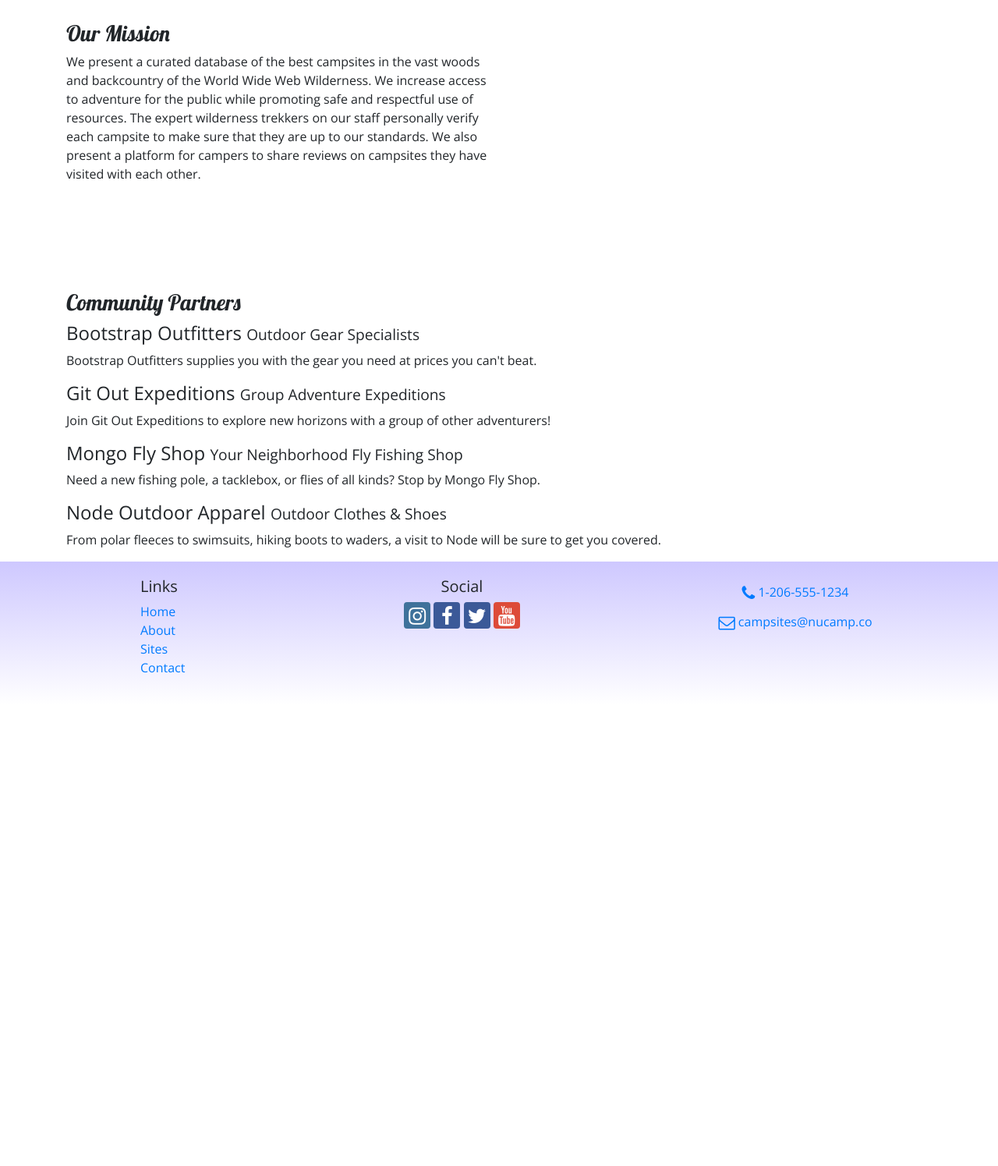
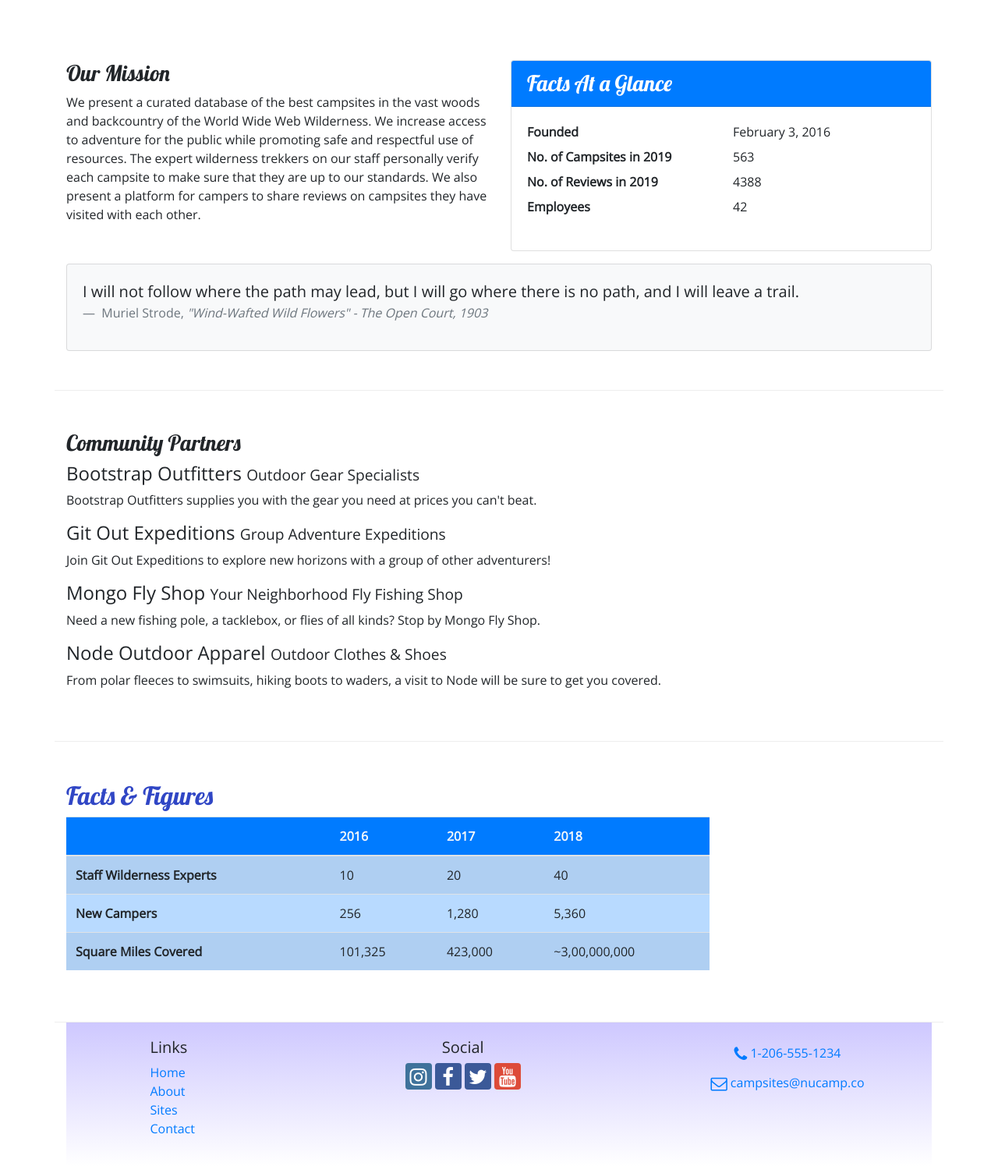
Before and after one commit to aaron-lunsford/nucampsite-folder, a website: page aboutus.html in a window 1280 px wide. Shown: the part 400-1895 px from the top of the page at 78% size. Before the commit the page ends 1304 px from the top, so only its background shows below. Drawn offline with nearby package versions, Linux system fonts and the light colour scheme.

Commit message:
Images and Media

```diff
--- a/aboutus.html
+++ b/aboutus.html
@@ -23,6 +23,9 @@
     <header class="jumbotron jumbotron-fluid">
         <div class="container">
             <div class="row">
+                <div class="col-4 col-sm-3 col-md-2 align-self-center">
+                    <a href="index.html"><img src="img/logo.png" class="img-fluid" /> </a>
+                </div>
                 <div class="col">
                     <h1>NuCamp</h1>
                     <h2>a better way to camp</h2>
@@ -33,6 +36,7 @@
 
     <nav class="navbar navbar-expand-sm navbar-dark sticky-top">
             <div class="container">
+                <a class="navbar-brand" href="index.html"> <img src="img/logo.png" height="30" width="30"/> </a>
                 <div class="collapse navbar-collapse" id="nucampNavbar">
                 <ul class="navbar-nav">
                     <li class="nav-item"><a class="nav-link" href="index.html"><i class="fa fa-home fa-lg"></i> Home </a></li>
@@ -43,8 +47,8 @@
                 </div>
             </div>
             <button class="navbar-toggler" type="button" data-toggle="collapse" data-target="#nucampNavbar">
-                    <span class="navbar-toggler-icon"></span>
-                </button>
+                <span class="navbar-toggler-icon"></span>
+            </button>
         </nav>
 
     <div class="container">
@@ -60,18 +64,44 @@
         </div>
     </div> <br><br><br>
 
-        <div class="container">
-            <div class="row">
-                <div class="col-12 col-sm-6">
+    <div class="container">
+        <div class="row row-content">
+            <div class="col-sm-6">
                 <h3>Our Mission</h3>
-                <p>We present a curated database of the best campsites in the vast woods and backcountry of the World Wide Web Wilderness. We increase access to adventure for the public while promoting safe and respectful use of resources. The expert wilderness trekkers on our staff personally verify each campsite to make sure that they are up to our standards. We also present a platform for campers to share reviews on campsites they have visited with each other.</p>
+                <p>We present a curated database of the best campsites in the vast woods and backcountry of the World Wide Web Wilderness. We increase access to adventure for the public while promoting safe and respectful use of resources. The expert wilderness trekkers on our staff personally verify each campsite to make sure that they are up to our standards. We also present a platform for campers to share reviews on campsites they have visited with  each other.</p>
+            </div>
+            <div class="col-sm-6">
+                <div class="card">
+                    <h3 class="card-header bg-primary text-white">Facts At a Glance</h3>
+                    <div class="card-body">
+                        <dl class="row">
+                            <dt class="col-6">Founded</dt>
+                            <dd class="col-6">February 3, 2016</dd>
+                            <dt class="col-6">No. of Campsites in 2019</dt>
+                            <dd class="col-6">563</dd>
+                            <dt class="col-6">No. of Reviews in 2019</dt>
+                            <dd class="col-6">4388</dd>
+                            <dt class="col-6">Employees</dt>
+                            <dd class="col-6">42</dd>
+                        </dl>
+                    </div>
                 </div>
             </div>
-        </div> <br><br><br><br><br>
+            <div class="col">
+                <div class="card card-body bg-light mt-3">
+                    <blockquote class="blockquote">
+                        <p class="mb-0"> I will not follow where the path may lead, but I will go where there is no path, and I will leave a trail. </p>
+                        <footer class="blockquote-footer"> Muriel Strode,
+                            <cite title="Source Title"> "Wind-Wafted Wild Flowers" -
+                           The Open Court, 1903 </cite>
+                        </footer>
+                    </blockquote>
+                </div>
+            </div>
+        </div>
 
-        <div class="container">
-            <div class="row">
-                <div class="col">
+        <div class="row row-content">
+            <div class="col">
                 <h3>Community Partners</h3>
                 <h4>Bootstrap Outfitters <small>Outdoor Gear Specialists</small></h4>
                 <p class="d-none d-sm-block">Bootstrap Outfitters supplies you with the gear you need at prices you can't beat.</p>
@@ -81,11 +111,51 @@
                 <p class="d-none d-sm-block">Need a new fishing pole, a tacklebox, or flies of all kinds? Stop by Mongo Fly Shop.</p>
                 <h4>Node Outdoor Apparel <small>Outdoor Clothes & Shoes</small></h4>
                 <p class="d-none d-sm-block">From polar fleeces to swimsuits, hiking boots to waders, a visit to Node will be sure to get you covered.</p>
+            </div>
+        </div>
+
+        <div class="row row-content">
+            <div class="col-sm-9">
+                <h2>Facts &amp; Figures</h2>
+                <div class="table-responsive">
+                    <table class="table table-striped">
+                    <thead>
+                         <tr class="bg-primary text-light">
+                            <th></th>
+                            <th>2016</th>
+                            <th>2017</th>
+                            <th>2018</th>
+                        </tr>
+                        </thead>
+                        <tbody class="table-primary">
+                        <tr>
+                            <th>Staff Wilderness Experts</th>
+                            <td>10</td>
+                            <td>20</td>
+                            <td>40</td>
+                        </tr>
+                        <tr>
+                            <th>New Campers</th>
+                            <td>256</td>
+                            <td>1,280</td>
+                            <td>5,360</td>
+                        </tr>
+                        <tr>
+                            <th>Square Miles Covered</th>
+                            <td>101,325</td>
+                            <td>423,000</td>
+                            <td>~3,00,000,000</td>
+                        </tr>
+                    </tbody>
+                    </table>
                 </div>
             </div>
         </div>
 
-    <footer>
+
+
+
+    <footer class="site-footer">
         <div class="container">
             <div class="row">
                 <div class="col-4 col-sm-2 offset-1">
--- a/css/styles.css
+++ b/css/styles.css
@@ -14,7 +14,7 @@
     color: #CEC8FF;
 }
 
-footer {
+.site-footer {
     background-image: linear-gradient(#CEC8FF, white);
     padding: 20px 0;
 }
```
Also changed, not shown: contactus.html (+5 -1 lines), index.html (+16 -1 lines), img/bootstrap-thumb.png (added), img/breadcrumb-trail-thumb.jpg (added), img/breadcrumb-trail.jpg (added), img/chrome-river-thumb.jpg (added), img/chrome-river.jpg (added), img/logo.png (added), img/react-lake-thumb.jpg (added), img/react-lake.jpg (added), 1 other file.
